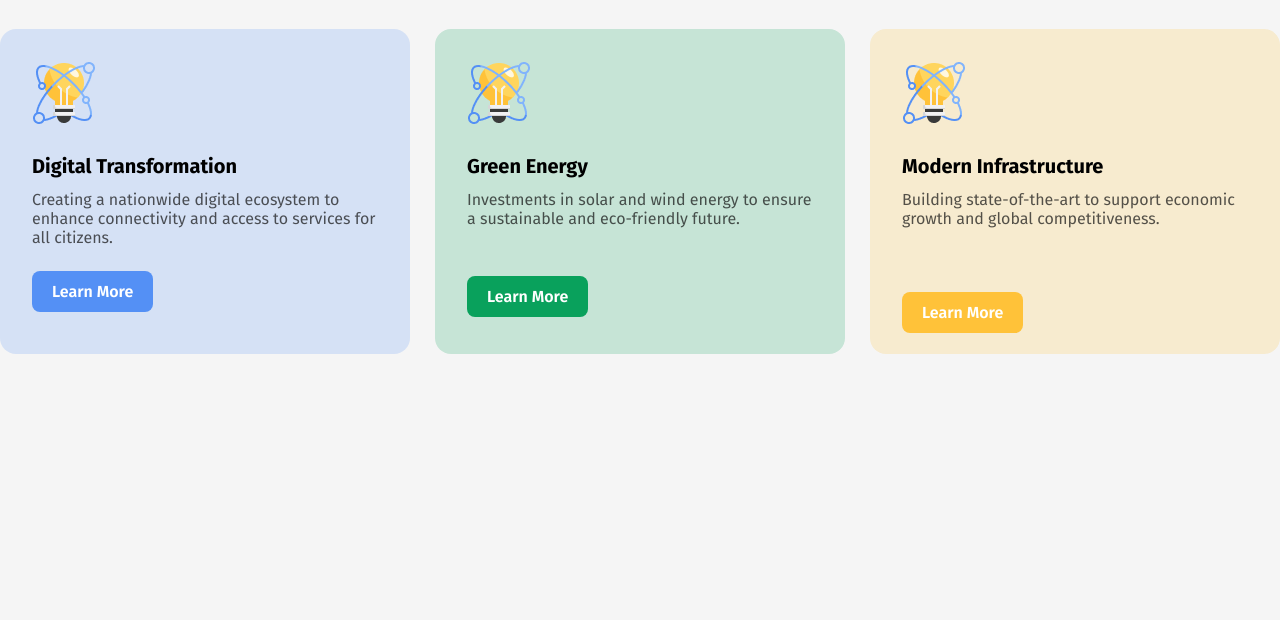
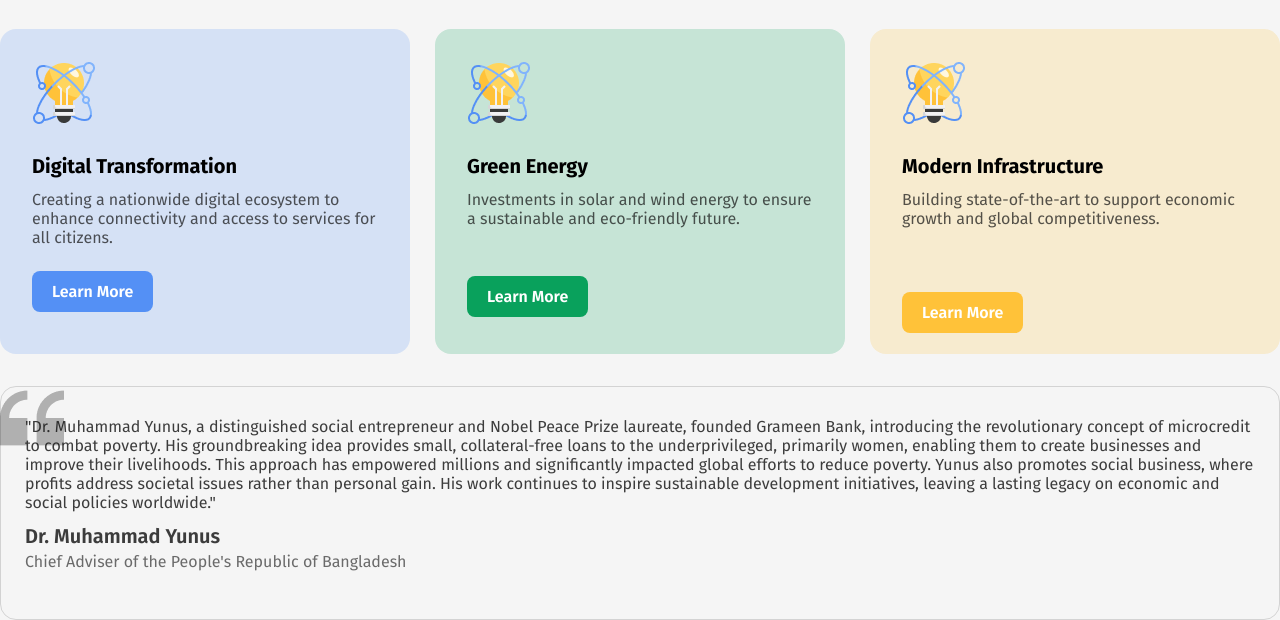
Before and after one commit to abdullah006007/web-Assignment-1-abd, a plain HTML site: page index.html in a window 1280 px wide. Shown: the part 1246-1866 px from the top of the page. Before the commit the page ends 1600 px from the top, so only its background shows below. Drawn offline with Linux system fonts and the light colour scheme.

Commit message:
update available

```diff
--- a/index.html
+++ b/index.html
@@ -96,6 +96,17 @@
 
         </section>
 
+        <section class="mini-banner">
+            <div class="Yunus-div">
+                <!-- <img class="im-quot" src="./assets/quote-bg.png" alt=""> -->
+                <p class="title-des">"Dr. Muhammad Yunus, a distinguished social entrepreneur and Nobel Peace Prize laureate, founded Grameen Bank, introducing the revolutionary concept of microcredit to combat poverty. His groundbreaking idea provides small, collateral-free loans to the underprivileged, primarily women, enabling them to create businesses and improve their livelihoods. This approach has empowered millions and significantly impacted global efforts to reduce poverty. Yunus also promotes social business, where profits address societal issues rather than personal gain. His work continues to inspire sustainable development initiatives, leaving a lasting legacy on economic and social policies worldwide."</p>
+            <h4 class="Yunus-title">Dr. Muhammad Yunus</h4>
+            <h6 class="Yunus-des">Chief Adviser of the People's Republic of Bangladesh</h6>
+            </div>
+
+        </section>
+
+
 
     </main>
     <footer>
--- a/styles/style.css
+++ b/styles/style.css
@@ -244,3 +244,46 @@
 .con-img{
     background-color: transparent;
 }
+
+/* Dr Yunus  */
+
+.title-des{
+    font-size: 16px;
+    font-weight: 400;
+    color: #0E0E0ECC;
+    background-color: transparent;
+}
+.Yunus-title{
+    font-size: 20px;
+    font-weight: 600;
+    color: #0E0E0ECC;
+    margin-top: 12px;
+    background-color: transparent;
+}
+.Yunus-des{
+    font-size: 16px;
+    font-weight: 400;
+    color: #0E0E0E99;
+    margin-top: 4px;
+    background-color: transparent;
+}
+
+.mini-banner{
+    background: url(../assets/quote-bg.png);
+    background-repeat: no-repeat;
+    background-color: white; /* or any other color */
+    background-color: transparent;
+
+
+
+}
+
+.Yunus-div{
+    padding: 30px 24px 48px 24px;
+    box-sizing: border-box;
+    border: 1px solid rgba(14, 14, 14, 0.15);
+    border-radius: 16px;
+    background: rgb(255, 255, 255);
+    margin-top: 32px;
+    background-color: transparent;
+}
```
